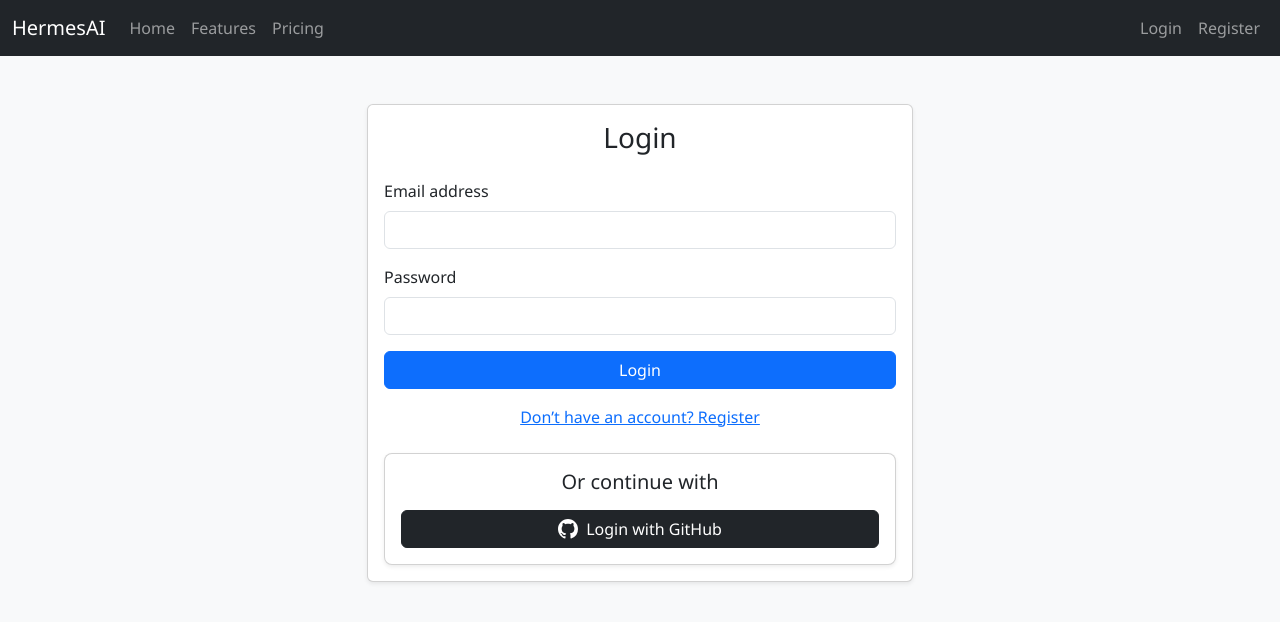
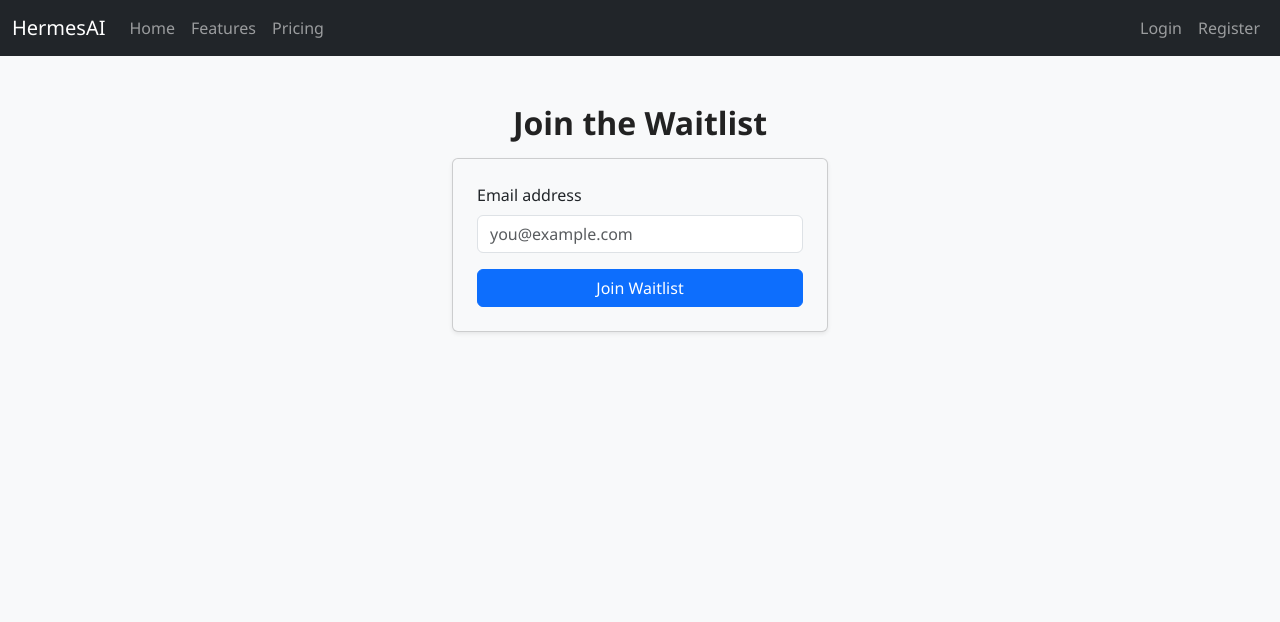
Before and after one commit to bill-bishop/HermesAI, an Angular app in the folder apps/dropcode-client/: page /waitlist in a window 1280 px wide. Before the commit this address led to /login. Shown: the top 622 px of the page. Built offline with nearby package versions, Linux system fonts and the light colour scheme; no server answers.

Commit message:
feat(waitlist): add waitlist component, route, and form integration with backend API

```diff
--- a/apps/dropcode-client/src/app/app.routes.ts
+++ b/apps/dropcode-client/src/app/app.routes.ts
@@ -8,6 +8,7 @@ import { FeaturesComponent } from './features/features.component';
 import { PricingComponent } from './pricing/pricing.component';
 import { filter, map } from 'rxjs/operators';
 import { CanvasComponent } from './canvas.component';
+import { WaitlistComponent } from './waitlist/waitlist.component';
 
 export const authGuard: CanActivateFn = () => {
   const auth = inject(AuthService);
@@ -29,5 +30,6 @@ export const routes: Routes = [
   { path: 'canvas', component: CanvasComponent, canActivate: [authGuard] },
   { path: 'login', component: LoginComponent },
   { path: 'register', component: RegisterComponent },
+  { path: 'waitlist', component: WaitlistComponent },
   { path: '**', redirectTo: '', pathMatch: 'full' },
 ];
--- /dev/null
+++ b/apps/dropcode-client/src/app/waitlist/waitlist.component.html
@@ -0,0 +1,23 @@
+<div class="container mt-5" style="max-width: 400px;">
+  <h2 class="text-center mb-3">Join the Waitlist</h2>
+
+  <form (ngSubmit)="joinWaitlist()" class="card p-4 shadow-sm bg-light">
+    <div class="form-group mb-3">
+      <label for="email" class="form-label">Email address</label>
+      <input
+        type="email"
+        id="email"
+        name="email"
+        class="form-control"
+        placeholder="you@example.com"
+        [(ngModel)]="email"
+        required
+      />
+    </div>
+
+    <button class="btn btn-primary w-100" type="submit">Join Waitlist</button>
+
+    <div *ngIf="message" class="alert alert-success mt-3">{{ message }}</div>
+    <div *ngIf="error" class="alert alert-danger mt-3">{{ error }}</div>
+  </form>
+</div>
--- /dev/null
+++ b/apps/dropcode-client/src/app/waitlist/waitlist.component.scss
@@ -0,0 +1,4 @@
+h2 {
+  color: #222;
+  font-weight: 600;
+}
--- /dev/null
+++ b/apps/dropcode-client/src/app/waitlist/waitlist.component.ts
@@ -0,0 +1,44 @@
+import { Component } from '@angular/core';
+import { CommonModule } from '@angular/common';
+import { FormsModule } from '@angular/forms';
+import { HttpClient } from '@angular/common/http';
+import { RouterModule } from '@angular/router';
+
+@Component({
+  selector: 'app-waitlist',
+  standalone: true,
+  imports: [CommonModule, FormsModule, RouterModule],
+  templateUrl: './waitlist.component.html',
+  styleUrls: ['./waitlist.component.scss']
+})
+export class WaitlistComponent {
+  email = '';
+  message = '';
+  error = '';
+
+  constructor(private http: HttpClient) {}
+
+  joinWaitlist() {
+    this.message = '';
+    this.error = '';
+
+    if (!this.email) {
+      this.error = 'Please enter a valid email.';
+      return;
+    }
+
+    this.http.post('/api/waitlist', { email: this.email }).subscribe({
+      next: (res: any) => {
+        this.message = res.message || 'You are on the waitlist!';
+        this.email = '';
+      },
+      error: (err) => {
+        if (err.status === 409) {
+          this.message = "You're already on the list!";
+        } else {
+          this.error = 'An error occurred. Please try again.';
+        }
+      }
+    });
+  }
+}
```
